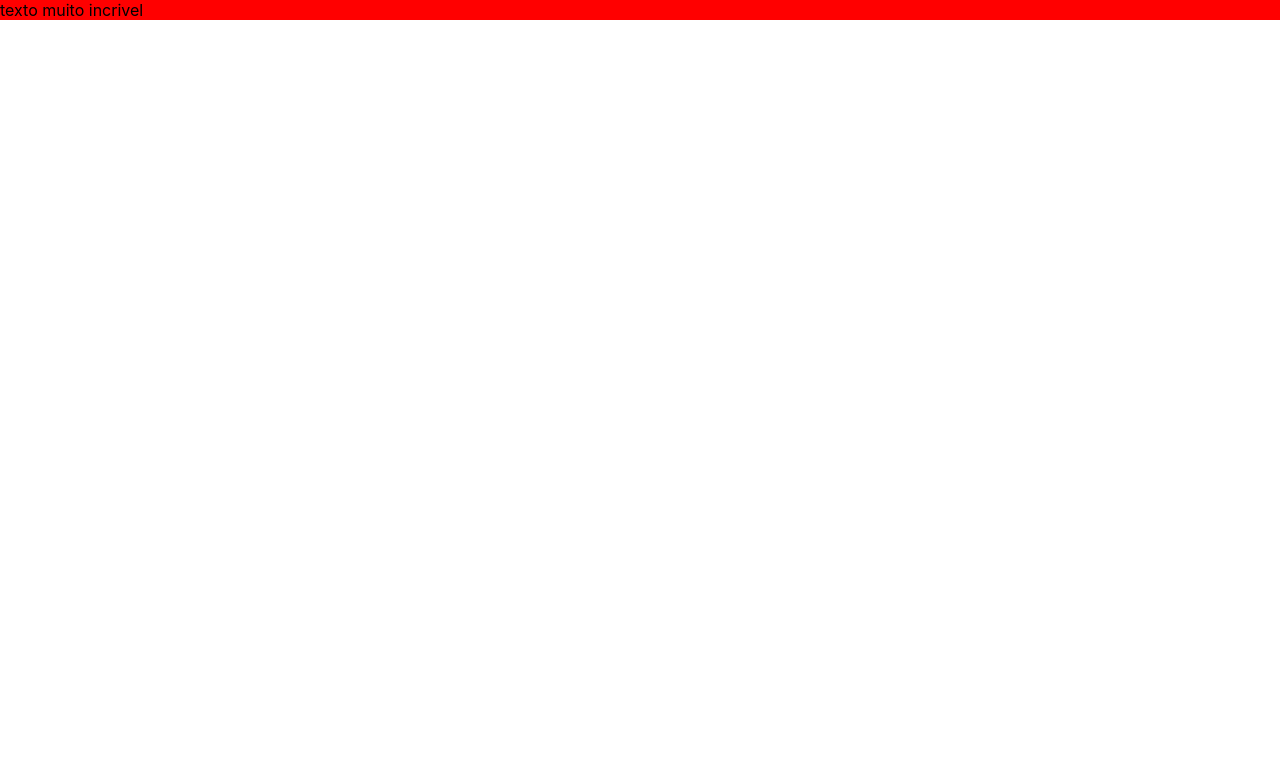
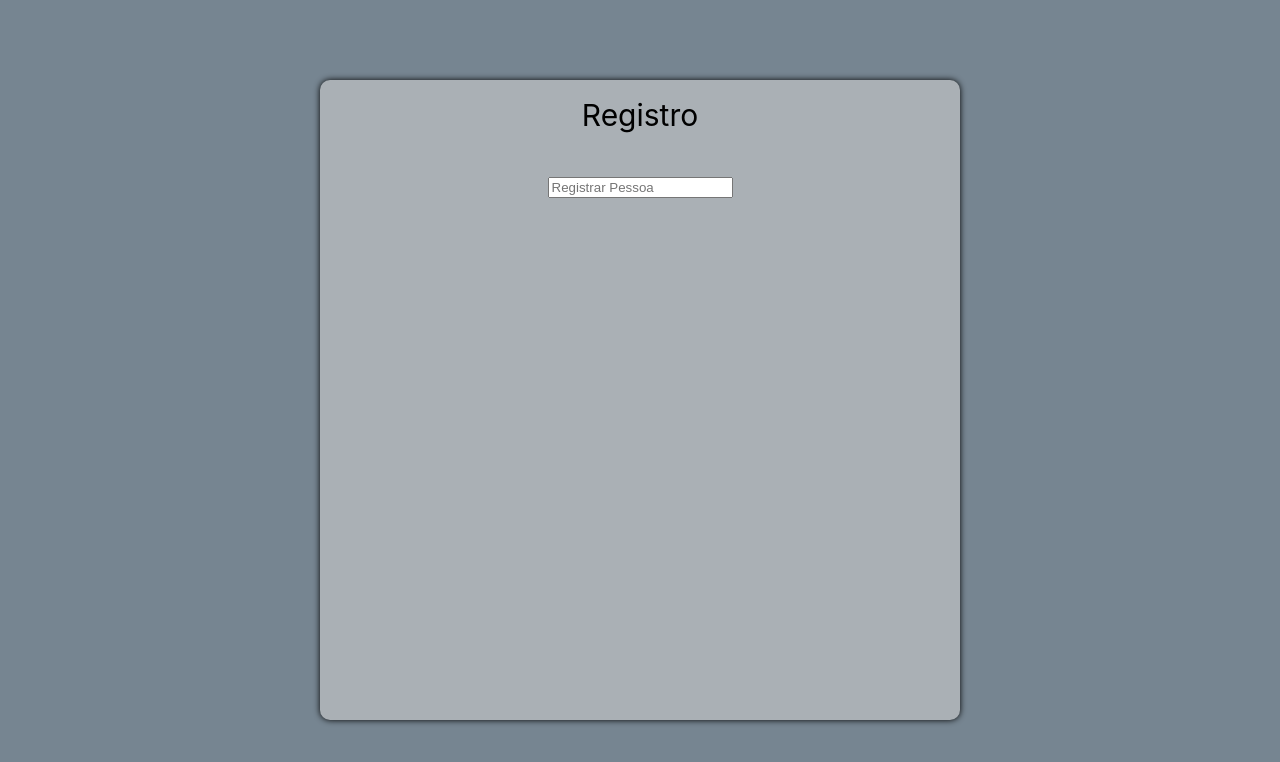
Before and after one commit to alves-victor/estudos_avancados, a React (Create React App) app: page / in a window 1280 px wide. Shown: the top 762 px of the page. Built offline with nearby package versions, Linux system fonts and the light colour scheme.

Commit message:
atualização na aparência

```diff
--- a/src/pages/Home/index.jsx
+++ b/src/pages/Home/index.jsx
@@ -1,9 +1,10 @@
 import { Container } from "./style";
+import Register from "../../components/register";
 
 const Home = () => {
     return(
         <Container>
-            texto muito incrivel
+            <Register/>
         </Container>
     );
 }
--- a/src/pages/Home/style.js
+++ b/src/pages/Home/style.js
@@ -1,5 +1,9 @@
 import styled from "styled-components";
 
 export const Container = styled.div`
-    background-color: red;
+    width: 100vw;
+    height: 100vh;
+    background-color: #768591;
+    align-itens: center;
+    display: flex;
 `
```
